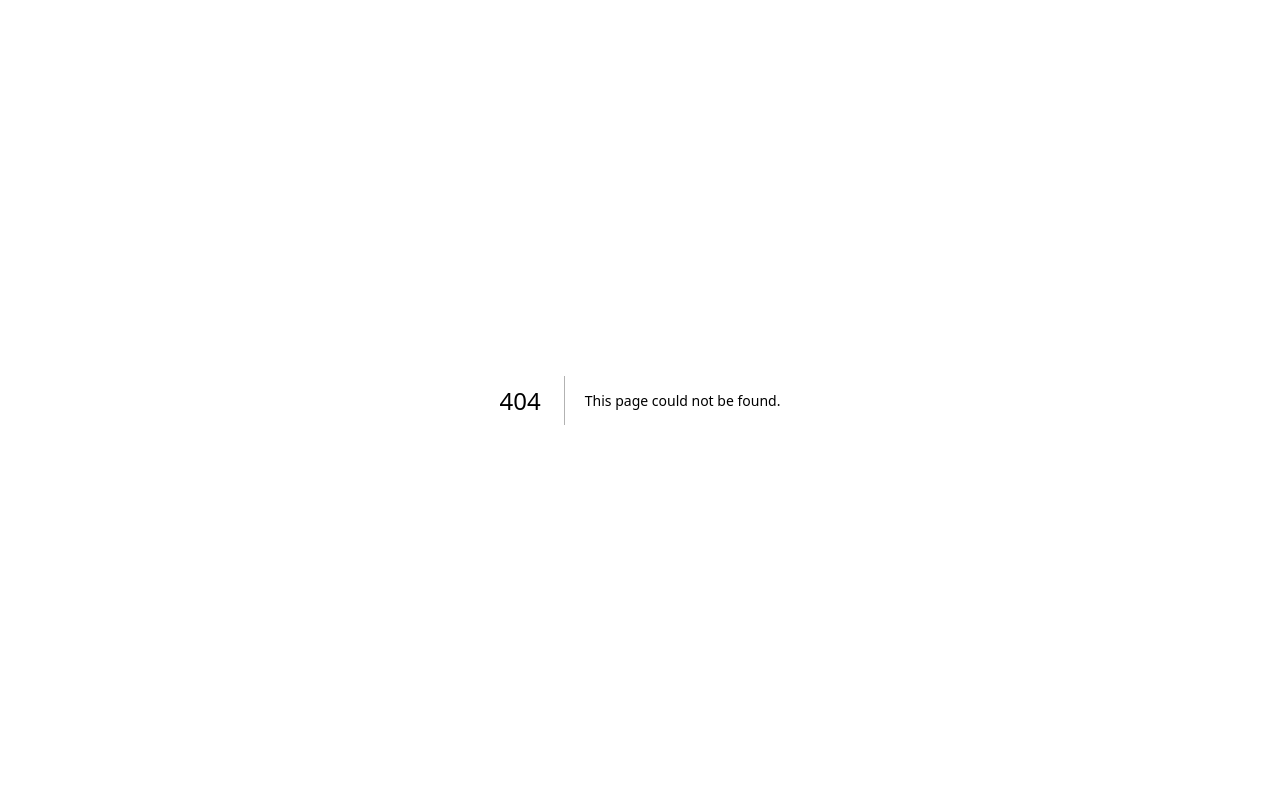
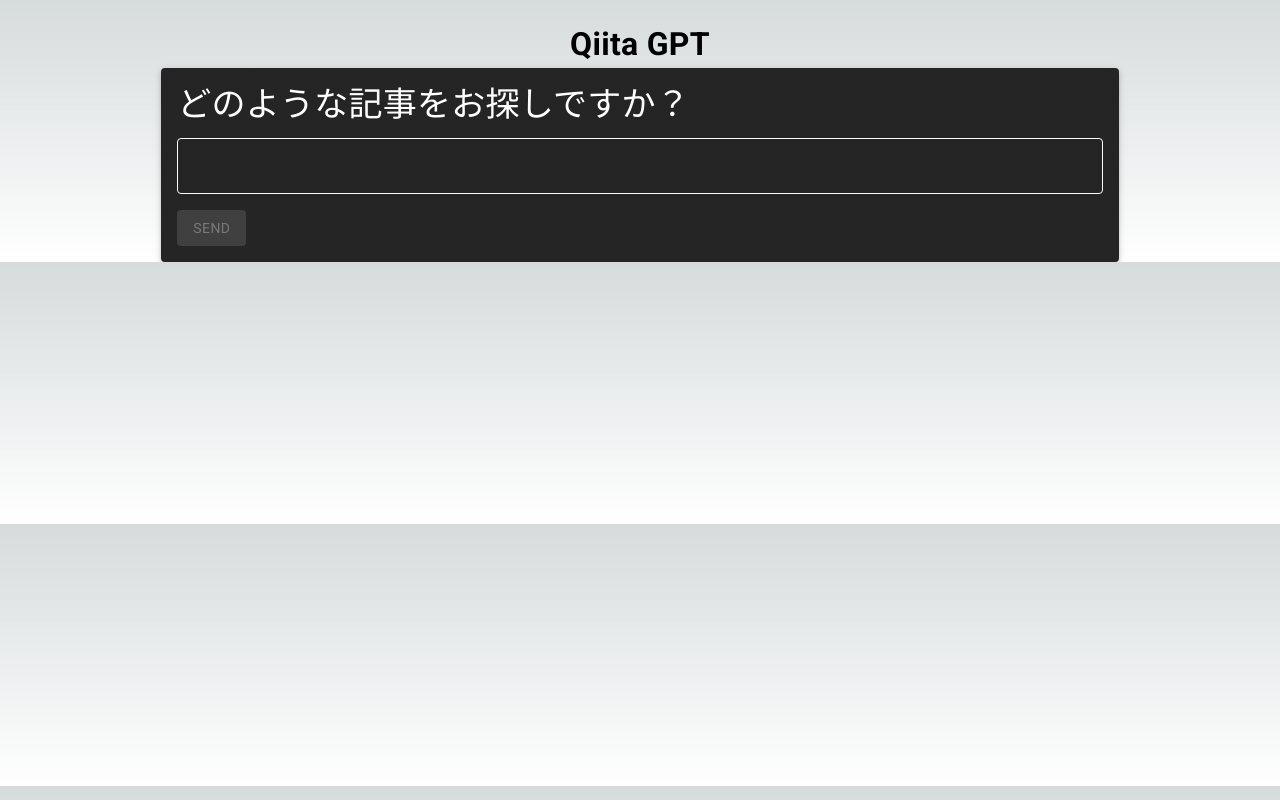
Before and after one commit to kenya6565/chatgpt-edamam, a Next.js app: page /chat in a window 1280 px wide. Before the commit this address had no page. Built offline with nearby package versions, Linux system fonts and the light colour scheme.

Commit message:
create path chat

```diff
--- /dev/null
+++ b/pages/chat.tsx
@@ -0,0 +1,225 @@
+import React, { Fragment } from 'react';
+import { useState } from 'react';
+import theme from '../src/theme';
+import {
+  TextField,
+  Button,
+  List,
+  ListItem,
+  ListItemText,
+  Typography,
+  ThemeProvider,
+  Paper,
+  Box,
+  Grid,
+  CircularProgress,
+  Divider,
+  Container,
+  Alert,
+} from '@mui/material';
+
+type Message = {
+  content: string;
+};
+
+type Article = {
+  title: string;
+  url: string;
+};
+
+const Chat = () => {
+  const [input, setInput] = useState('');
+  const [isLoading, setIsLoading] = useState(false);
+  const [openAPIResponse, setOpenAPIResponse] = useState<Message | null>(null);
+  const [qiitaAPIResponse, setQiitaAPIResponse] = useState<Article[]>([]);
+  const [error, setError] = useState<string | null>(null);
+  const [searched, setSearched] = useState(false);
+
+  const sendMessageToOpenAI = async () => {
+    setError(null);
+
+    if (input.length === 0) {
+      setError('Please enter a search term.');
+      return;
+    }
+
+    // Reset the state before sending the new request
+    setOpenAPIResponse(null);
+    setQiitaAPIResponse([]);
+    setIsLoading(true);
+    setSearched(true);
+
+    const resOpenAPI = await fetch('/api/chat', {
+      method: 'POST',
+      headers: {
+        'Content-Type': 'application/json',
+      },
+      body: JSON.stringify({ message: input }),
+    });
+
+    const resQiitaAPI = await fetch(
+      `https://qiita.com/api/v2/items?query=${input}`,
+      {
+        method: 'GET',
+      },
+    );
+
+    let dataOpenAPI;
+    let dataQiitaAPI;
+
+    if (resOpenAPI.ok && resQiitaAPI.ok) {
+      try {
+        dataOpenAPI = await resOpenAPI.json();
+        dataQiitaAPI = await resQiitaAPI.json();
+      } catch (err) {
+        console.error('Failed to parse response:', err);
+      }
+
+      const openAPIResponse: Message = {
+        content: dataOpenAPI.chat.choices[0].text,
+      };
+
+      const qiitaArticles: Article[] = dataQiitaAPI
+        .filter((article: Article) =>
+          article.title.toLowerCase().includes(input.toLowerCase()),
+        )
+        .map((article: Article) => {
+          return {
+            title: article.title,
+            url: article.url,
+          };
+        });
+
+      setOpenAPIResponse(openAPIResponse);
+      setQiitaAPIResponse(qiitaArticles);
+    } else {
+      setError('Something went wrong. Please try again.');
+    }
+
+    setIsLoading(false);
+  };
+
+  return (
+    <ThemeProvider theme={theme}>
+      <Container>
+        <Grid container spacing={2} justifyContent="center">
+          <Grid item xs={12} sm={8} md={10}>
+            <Typography
+              align="center"
+              style={{
+                fontFamily: 'Roboto',
+                fontSize: '2em',
+                fontWeight: 'bold',
+                marginTop: '20px',
+                cursor: 'pointer',
+              }}
+              onClick={() => window.location.reload()}
+            >
+              Qiita GPT
+            </Typography>
+            <Paper elevation={3}>
+              <Box p={2}>
+                <Typography variant="h4" component="h1" gutterBottom>
+                  どのような記事をお探しですか？
+                </Typography>
+                <TextField
+                  fullWidth
+                  variant="outlined"
+                  value={input}
+                  onChange={(e) => setInput(e.target.value)}
+                  InputProps={{
+                    autoComplete: 'off',
+                  }}
+                />
+                <Box mt={2}>
+                  <Button
+                    variant="contained"
+                    color="primary"
+                    onClick={sendMessageToOpenAI}
+                    disabled={input.length === 0}
+                  >
+                    Send
+                  </Button>
+                </Box>
+              </Box>
+            </Paper>
+          </Grid>
+          {isLoading && (
+            <Box
+              display="flex"
+              justifyContent="center"
+              alignItems="center"
+              height="200px"
+            >
+              <CircularProgress />
+              <Typography ml={2}>少々お待ちください...</Typography>
+            </Box>
+          )}
+
+          {openAPIResponse && (
+            <Grid item xs={12} sm={8} md={10}>
+              <Paper elevation={3}>
+                <Box p={2}>
+                  <Typography variant="h6" gutterBottom>
+                    ChatGPT
+                  </Typography>
+                  <ListItemText primary={openAPIResponse.content} />
+                </Box>
+              </Paper>
+            </Grid>
+          )}
+
+          {searched && qiitaAPIResponse.length > 0 ? (
+            <Grid item xs={12} sm={8} md={10}>
+              <Paper elevation={3}>
+                <Box p={2}>
+                  <Typography variant="h6" component="h2" gutterBottom>
+                    Qiita
+                  </Typography>
+                  <Divider />
+                  <List>
+                    {qiitaAPIResponse.map((article, index) => (
+                      <Fragment key={index}>
+                        <ListItem>
+                          <ListItemText
+                            primary={
+                              <Typography variant="body1">
+                                <a
+                                  href={article.url}
+                                  target="_blank"
+                                  rel="noopener noreferrer"
+                                >
+                                  {article.title}
+                                </a>
+                              </Typography>
+                            }
+                          />
+                        </ListItem>
+                        <Divider />
+                      </Fragment>
+                    ))}
+                  </List>
+                </Box>
+              </Paper>
+            </Grid>
+          ) : searched && !isLoading && qiitaAPIResponse.length === 0 ? (
+            <Grid item xs={12} sm={8} md={10}>
+              <Paper elevation={3}>
+                <Box p={2}>
+                  <Typography variant="h6" component="h2" gutterBottom>
+                    Qiita
+                  </Typography>
+                  <Divider />
+                  <Typography variant="body1">
+                    ごめんなさい、Qiitaではお探しの結果は見つかりませんでした。
+                  </Typography>
+                </Box>
+              </Paper>
+            </Grid>
+          ) : null}
+        </Grid>
+      </Container>
+    </ThemeProvider>
+  );
+};
+export default Chat;
```
